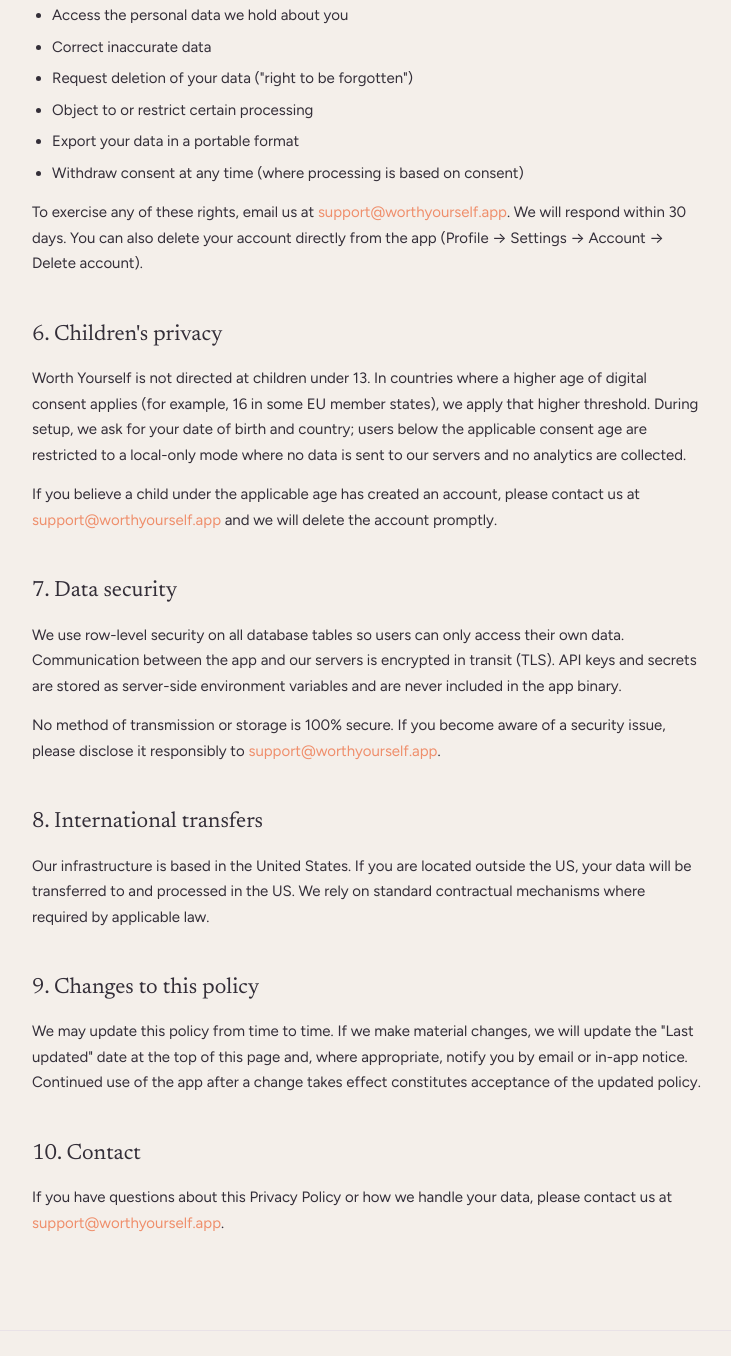
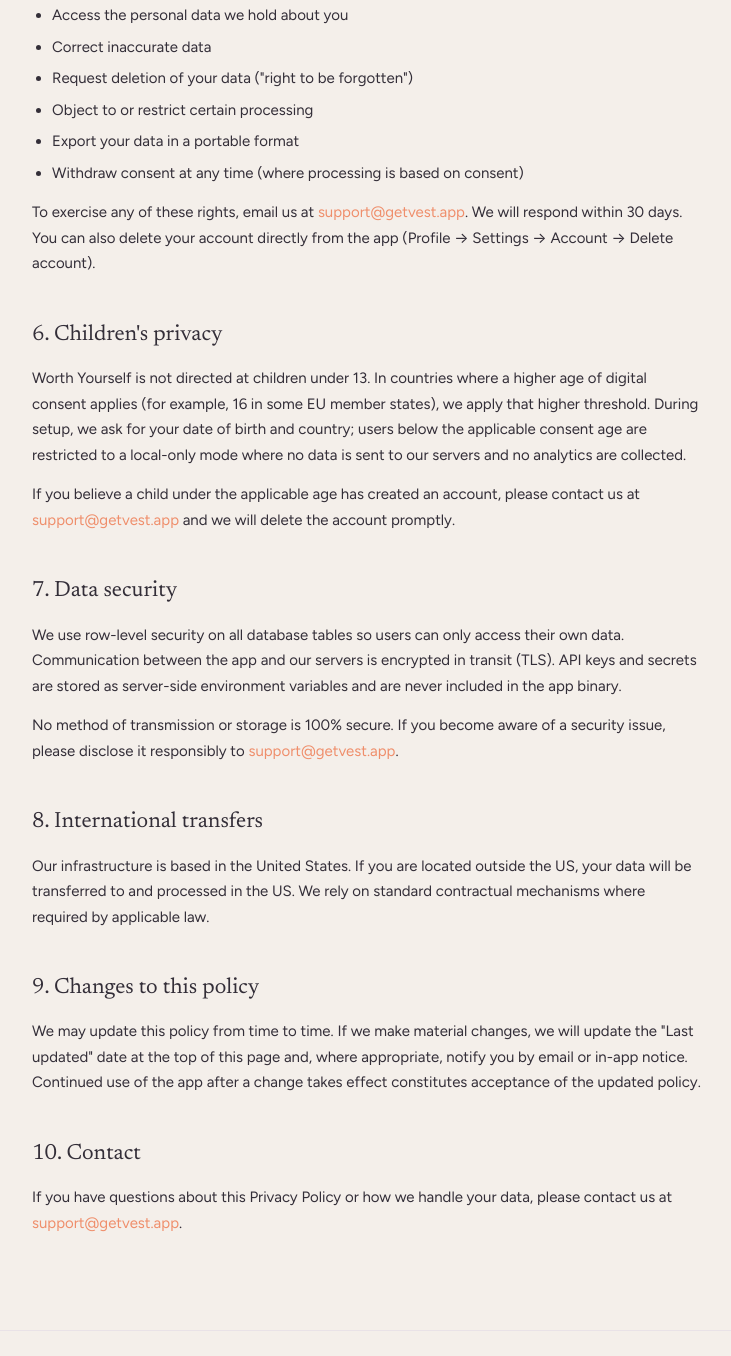
Before and after one commit to yehdan8-debug/vest-site, a plain HTML site: page privacy/index.html in a window 1280 px wide. Shown: the part 3181-4537 px from the top of the page, without its empty margins (272-1003 px from the left). Drawn offline with Linux system fonts and the light colour scheme.

Commit message:
Support address: support@worthyourself.app -> support@getvest.app
The live pages still promised an inbox on an unregistered domain
(worthyourself.app is NXDOMAIN, no MX), including a 24h reply
commitment. getvest.app is registered with Cloudflare Email Routing
forwarding support@ to a monitored mailbox.

Source of truth for these pages is web/ in the app repo; this repo is
the published copy.

```diff
--- a/privacy/index.html
+++ b/privacy/index.html
@@ -213,17 +213,17 @@
         <li>Export your data in a portable format</li>
         <li>Withdraw consent at any time (where processing is based on consent)</li>
       </ul>
-      <p>To exercise any of these rights, email us at <a href="mailto:support@worthyourself.app">support@worthyourself.app</a>. We will respond within 30 days. You can also delete your account directly from the app (Profile → Settings → Account → Delete account).</p>
+      <p>To exercise any of these rights, email us at <a href="mailto:support@getvest.app">support@getvest.app</a>. We will respond within 30 days. You can also delete your account directly from the app (Profile → Settings → Account → Delete account).</p>
 
       <h2>6. Children's privacy</h2>
 
       <p>Worth Yourself is not directed at children under 13. In countries where a higher age of digital consent applies (for example, 16 in some EU member states), we apply that higher threshold. During setup, we ask for your date of birth and country; users below the applicable consent age are restricted to a local-only mode where no data is sent to our servers and no analytics are collected.</p>
-      <p>If you believe a child under the applicable age has created an account, please contact us at <a href="mailto:support@worthyourself.app">support@worthyourself.app</a> and we will delete the account promptly.</p>
+      <p>If you believe a child under the applicable age has created an account, please contact us at <a href="mailto:support@getvest.app">support@getvest.app</a> and we will delete the account promptly.</p>
 
       <h2>7. Data security</h2>
 
       <p>We use row-level security on all database tables so users can only access their own data. Communication between the app and our servers is encrypted in transit (TLS). API keys and secrets are stored as server-side environment variables and are never included in the app binary.</p>
-      <p>No method of transmission or storage is 100% secure. If you become aware of a security issue, please disclose it responsibly to <a href="mailto:support@worthyourself.app">support@worthyourself.app</a>.</p>
+      <p>No method of transmission or storage is 100% secure. If you become aware of a security issue, please disclose it responsibly to <a href="mailto:support@getvest.app">support@getvest.app</a>.</p>
 
       <h2>8. International transfers</h2>
 
@@ -235,7 +235,7 @@
 
       <h2>10. Contact</h2>
 
-      <p>If you have questions about this Privacy Policy or how we handle your data, please contact us at <a href="mailto:support@worthyourself.app">support@worthyourself.app</a>.</p>
+      <p>If you have questions about this Privacy Policy or how we handle your data, please contact us at <a href="mailto:support@getvest.app">support@getvest.app</a>.</p>
 
     </div>
   </div>
@@ -247,7 +247,7 @@
         <a href="../privacy/">Privacy Policy</a>
         <a href="../terms/">Terms of Service</a>
         <a href="../support/">Support</a>
-        <a href="mailto:support@worthyourself.app">Contact</a>
+        <a href="mailto:support@getvest.app">Contact</a>
       </div>
       <div>&copy; 2026 Worth Yourself. All rights reserved.</div>
     </div>
```
Also changed, not shown: index.html (+1 -1 lines), support/index.html (+3 -3 lines), terms/index.html (+3 -3 lines).
